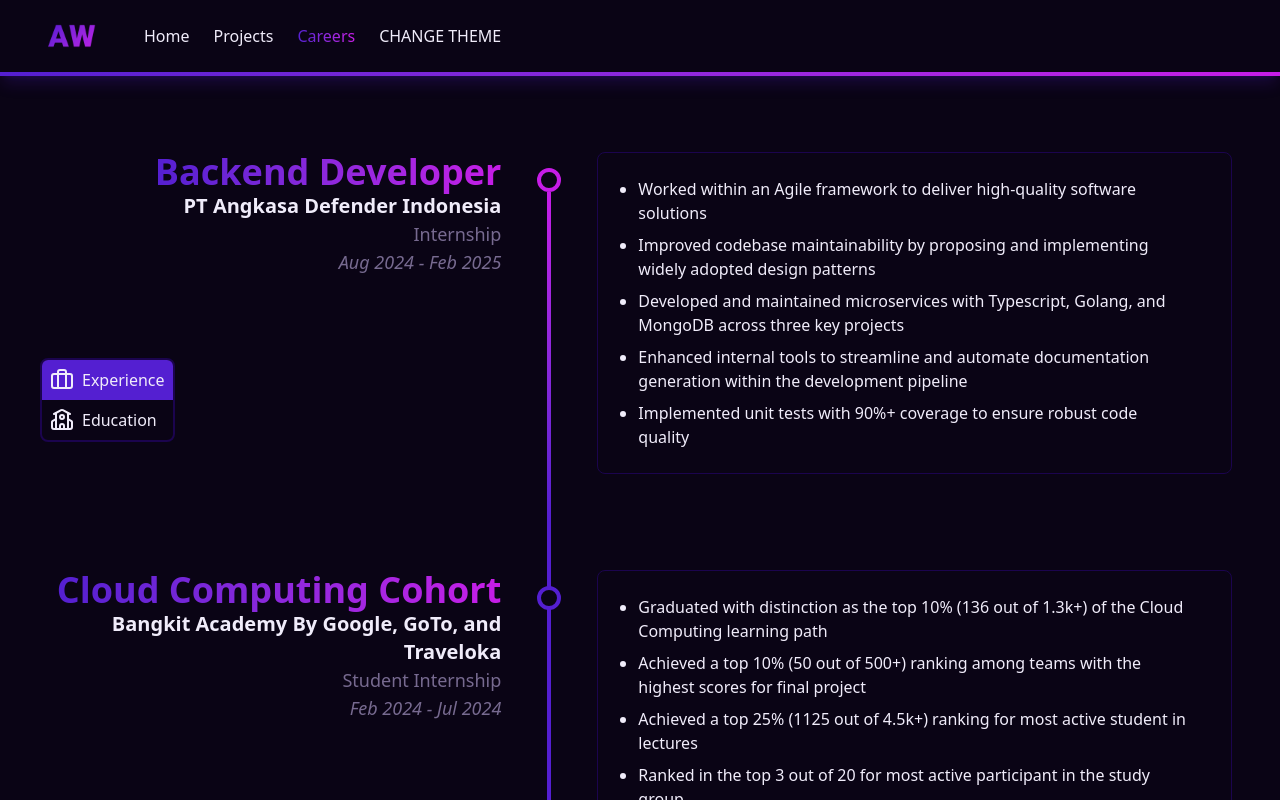
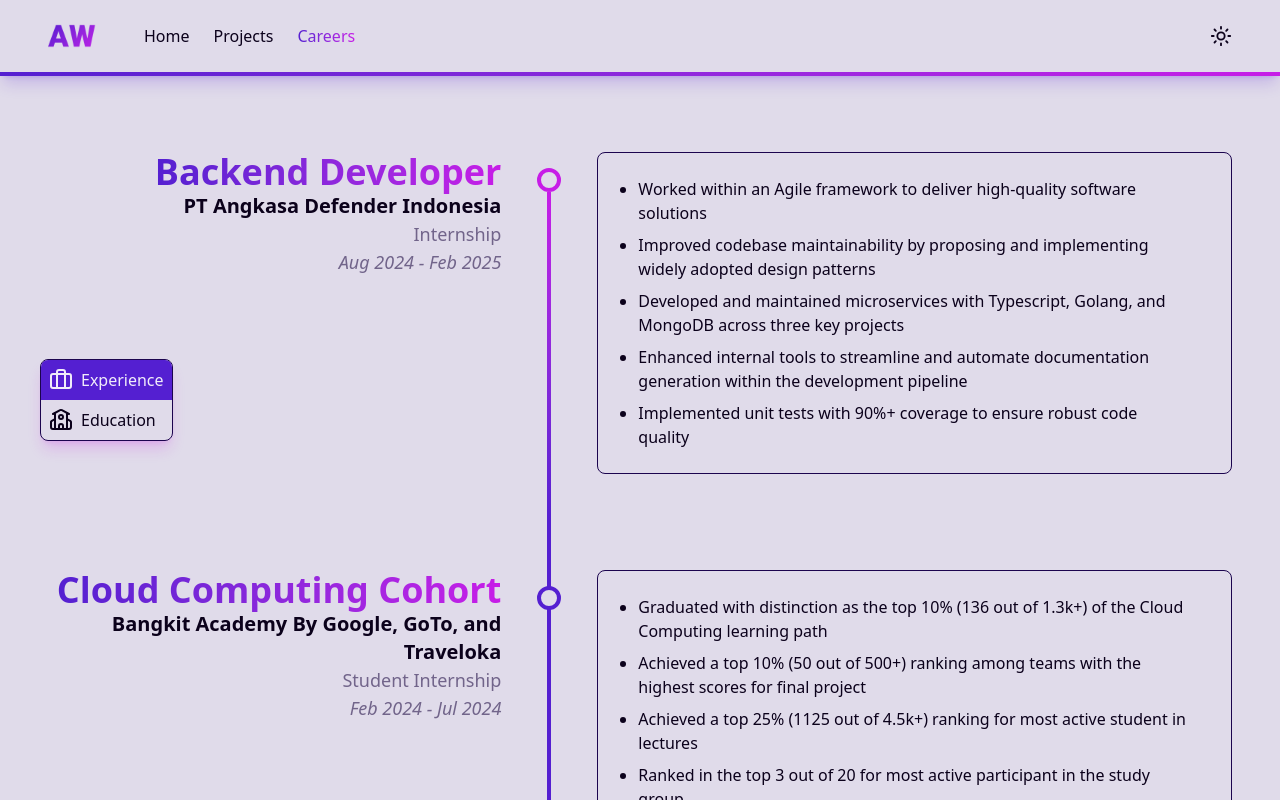
Before and after one commit to ArnNied/andrienw.com, a Next.js app: page /careers in a window 1280 px wide. Shown: the top 800 px of the page. Built offline with nearby package versions, Linux system fonts and the light colour scheme.

Commit message:
feat: add theme switcher to navbar

```diff
--- a/src/components/careers/Career.tsx
+++ b/src/components/careers/Career.tsx
@@ -122,7 +122,7 @@
           <button
             type='button'
             onClick={() => setCareerModalData(career)}
-            className='px-10 py-6 cursor-pointer hover:bg-theme text-left border border-secondary hover:ring-4 hover:ring-secondary rounded-lg transition-all hover:scale-102 bg-themer'
+            className='px-10 py-6 cursor-pointer bg-themer text-left border border-secondary rounded-lg transition-all hover:scale-102 hover:shadow-2xl shadow-accent/20'
           >
             <ul className='list-disc space-y-2'>
               {career.responsibilities?.map((responsibility, index) => (
--- a/src/components/careers/CategorySwitch.tsx
+++ b/src/components/careers/CategorySwitch.tsx
@@ -22,19 +22,21 @@
   return (
     <motion.button
       type='button'
-      className='relative w-full p-2 flex flex-row items-center cursor-pointer'
+      className='group relative w-full p-2 flex flex-row items-center cursor-pointer'
       onClick={() => onClick(activeSection)}
     >
       <Icon
         className={clsx(
           'transition-colors',
           buttonIsActive && 'text-text-lighter',
+          !buttonIsActive && 'group-hover:text-primary',
         )}
       />
       <span
         className={clsx(
           'ml-2 hidden md:block transition-colors',
           buttonIsActive && 'text-text-lighter',
+          !buttonIsActive && 'group-hover:text-primary',
         )}
       >
         {text}
@@ -58,7 +60,7 @@
   setActiveSection: (section: ECareerSections) => void;
 }): JSX.Element {
   return (
-    <nav className='grow-0 fixed h-fit inset-y-0 left-2 lg:left-10 my-auto flex flex-col justify-center items-start bg-themer rounded-lg border-2 border-secondary overflow-hidden'>
+    <nav className='grow-0 fixed h-fit inset-y-0 left-2 lg:left-10 my-auto flex flex-col justify-center items-start bg-themer rounded-lg border-1 border-secondary overflow-hidden shadow-lg shadow-accent/20'>
       <SwitchButton
         text='Experience'
         Icon={Briefcase}
--- a/src/components/shared/Modal.tsx
+++ b/src/components/shared/Modal.tsx
@@ -122,7 +122,7 @@
       />
       <div className='fixed inset-0 w-screen overflow-y-auto py-4'>
         <div className='container flex min-h-full items-center justify-center'>
-          <DialogPanel className='relative px-6 md:px-12 py-4 md:py-8 bg-theme border border-secondary rounded-lg'>
+          <DialogPanel className='relative px-6 md:px-12 py-4 md:py-8 bg-themer border border-secondary rounded-lg'>
             <button
               type='button'
               onClick={modalCloseCallback}
--- a/src/components/shared/Navbar.tsx
+++ b/src/components/shared/Navbar.tsx
@@ -6,6 +6,7 @@
 import Link from 'next/link';
 import { usePathname } from 'next/navigation';
 import { JSX, useState } from 'react';
+import NavbarTheme from './NavbarTheme';
 
 type TNavbarRoute = {
   name: string;
@@ -23,7 +24,7 @@
   return (
     <Link
       href={route.path}
-      className='block sm:inline-block py-2.5 sm:py-0 hover:text-primary focus:text-primary'
+      className='block w-full sm:w-auto sm:inline-block py-2 sm:py-0 hover:text-primary focus:text-primary'
       target={route.newTab ? '_blank' : '_self'}
       rel={route.newTab ? 'noopener noreferrer' : undefined}
     >
@@ -71,20 +72,15 @@
     setIsOpen(!isOpen);
 
     if (isOpen) {
-      document.getElementById('nav-link')?.classList.replace('h-34', 'h-0');
+      document.getElementById('nav-link')?.classList.replace('h-44', 'h-0');
     } else {
-      document.getElementById('nav-link')?.classList.replace('h-0', 'h-34');
+      document.getElementById('nav-link')?.classList.replace('h-0', 'h-44');
     }
-  }
-
-  function changeTheme() {
-    const html = document.documentElement;
-    html.classList.toggle('dark', !html.classList.contains('dark'));
   }
 
   return (
     <header className='inset-x-0 fixed top-0 bg-themer shadow-lg shadow-primary/20 backdrop-blur-lg z-20'>
-      <div className='w-full py-2 sm:py-0 flex flex-wrap justify-start items-center container'>
+      <div className='w-full py-3 flex flex-wrap justify-start items-center container'>
         <div className='w-full sm:w-auto mr-0 sm:mr-12 flex justify-between items-center'>
           <Link href='/' className='flex items-center'>
             <Image
@@ -102,7 +98,7 @@
           <button
             type='button'
             onClick={toggleMenu}
-            className='w-11 h-9 p-1.5 block flex items-center justify-center sm:hidden border border-text-light rounded'
+            className='w-11 h-9 p-1.5 block flex items-center justify-center sm:hidden rounded cursor-pointer hover:text-primary transition-colors'
           >
             {isOpen ? (
               <X className='w-full h-full' />
@@ -113,7 +109,7 @@
         </div>
         <nav
           id='nav-link'
-          className='w-full sm:w-auto h-0 sm:h-auto block flex-col sm:flex-row items-start sm:items-center sm:space-x-6 sm:py-6 transition-[height] duration-300 overflow-hidden'
+          className='w-full sm:flex-1 h-0 sm:h-auto block flex flex-col sm:flex-row items-start sm:items-center sm:space-x-6 transition-[height] duration-300 overflow-hidden'
         >
           {routes.map((route) => (
             <NavbarLink
@@ -122,13 +118,7 @@
               pathname={pathname || ''}
             />
           ))}
-          <button
-            type='button'
-            onClick={changeTheme}
-            className='cursor-pointer'
-          >
-            CHANGE THEME
-          </button>
+          <NavbarTheme />
         </nav>
       </div>
       {/* Gradient line */}
--- /dev/null
+++ b/src/components/shared/NavbarTheme.tsx
@@ -0,0 +1,149 @@
+import {
+  ETheme,
+  getCurrentTheme,
+  setCurrentTheme,
+} from '@/utils/getCurrentTheme';
+import clsx from 'clsx';
+import { LucideIcon, Moon, Sun } from 'lucide-react';
+import { AnimatePresence, motion } from 'motion/react';
+import { JSX, useCallback, useEffect, useState } from 'react';
+
+const baseCnIcon = 'p-0 w-5.5 h-5.5 hover:text-primary transition-colors';
+
+function NavbarThemeToggle({
+  theme,
+  toggleTheme,
+}: {
+  theme: ETheme;
+  toggleTheme: () => void;
+}): JSX.Element {
+  return (
+    <button
+      className='hidden sm:block cursor-pointer'
+      onClick={toggleTheme}
+      aria-label='Toggle Theme'
+    >
+      <AnimatePresence mode='wait'>
+        {theme === ETheme.DARK ? (
+          <motion.span
+            key='icon-moon'
+            initial={{ opacity: 0 }}
+            animate={{ opacity: 1 }}
+            exit={{ opacity: 0 }}
+            transition={{ duration: 0.1 }}
+          >
+            <Moon className={baseCnIcon} />
+          </motion.span>
+        ) : (
+          <motion.span
+            key='icon-sun'
+            initial={{ opacity: 0 }}
+            animate={{ opacity: 1 }}
+            exit={{ opacity: 0 }}
+            transition={{ duration: 0.1 }}
+          >
+            <Sun className={baseCnIcon} />
+          </motion.span>
+        )}
+      </AnimatePresence>
+    </button>
+  );
+}
+
+function NavbarThemeSelectButton({
+  theme,
+  Icon,
+  currentTheme,
+  setTheme,
+}: {
+  theme: ETheme;
+  Icon: LucideIcon;
+  currentTheme: ETheme;
+  setTheme: (theme: ETheme) => void;
+}): JSX.Element {
+  const buttonIsActive = currentTheme === theme;
+
+  return (
+    <motion.button
+      className='group relative w-1/2 py-1.5 flex justify-center items-center transition-colors cursor-pointer'
+      onClick={() => setTheme(theme)}
+    >
+      <Icon
+        className={clsx(
+          baseCnIcon,
+          buttonIsActive && '!text-text-lighter',
+          !buttonIsActive && 'group-hover:text-primary',
+        )}
+      />
+      {buttonIsActive && (
+        <motion.span
+          layoutId='navbar-theme-select-background'
+          transition={{ duration: 0.3, type: 'spring' }}
+          className='absolute top-0 left-0 w-full h-full bg-primary -z-10'
+        ></motion.span>
+      )}
+    </motion.button>
+  );
+}
+
+function NavbarThemeSelect({
+  theme,
+  setTheme,
+}: {
+  theme: ETheme;
+  setTheme: (theme: ETheme) => void;
+}): JSX.Element {
+  return (
+    <div className='mt-2 sm:mt-0 sm:hidden flex border border-secondary rounded-lg overflow-hidden'>
+      <NavbarThemeSelectButton
+        theme={ETheme.DARK}
+        Icon={Moon}
+        currentTheme={theme}
+        setTheme={setTheme}
+      />
+      <NavbarThemeSelectButton
+        theme={ETheme.LIGHT}
+        Icon={Sun}
+        currentTheme={theme}
+        setTheme={setTheme}
+      />
+    </div>
+  );
+}
+
+export default function NavbarTheme(): JSX.Element {
+  const [theme, setTheme] = useState<ETheme>(getCurrentTheme());
+  const [mounted, setMounted] = useState(false);
+
+  const _setTheme = useCallback((newTheme: ETheme) => {
+    setTheme(newTheme);
+    setCurrentTheme(newTheme);
+  }, []);
+
+  useEffect(() => {
+    const savedTheme = getCurrentTheme();
+    setTheme(savedTheme);
+    setCurrentTheme(savedTheme);
+    setMounted(true);
+  }, []);
+
+  const toggleTheme = useCallback(() => {
+    const newTheme = theme === ETheme.DARK ? ETheme.LIGHT : ETheme.DARK;
+
+    setTheme(newTheme);
+    setCurrentTheme(newTheme);
+  }, [theme]);
+
+  if (!mounted) return <div className='w-full sm:w-auto ml-0 sm:ml-auto' />;
+
+  return (
+    <div className='w-full sm:w-auto ml-0 sm:ml-auto'>
+      {mounted && (
+        <>
+          <NavbarThemeToggle theme={theme} toggleTheme={toggleTheme} />
+          <NavbarThemeSelect theme={theme} setTheme={_setTheme} />
+        </>
+      )}
+    </div>
+  );
+}
--- /dev/null
+++ b/src/utils/getCurrentTheme.ts
@@ -0,0 +1,48 @@
+export enum ETheme {
+  LIGHT = 'light',
+  DARK = 'dark',
+  SYSTEM = 'system',
+}
+
+export const LOCAL_STORAGE_THEME_KEY = 'theme';
+
+export function getCurrentTheme(): ETheme {
+  if (typeof window === 'undefined') return ETheme.DARK;
+
+  const theme = localStorage.getItem(LOCAL_STORAGE_THEME_KEY) as ETheme;
+
+  if (theme === ETheme.LIGHT || theme === ETheme.DARK) {
+    return theme;
+  }
+
+  if (
+    window.matchMedia &&
+    window.matchMedia('(prefers-color-scheme: dark)').matches
+  ) {
+    return ETheme.DARK;
+  } else {
+    return ETheme.LIGHT;
+  }
+}
+
+export function setCurrentTheme(theme: ETheme): void {
+  if (typeof window === 'undefined') return;
+
+  localStorage.setItem(LOCAL_STORAGE_THEME_KEY, theme);
+  const html = document.documentElement;
+
+  if (theme === ETheme.DARK) {
+    html.classList.add('dark');
+  } else if (theme === ETheme.LIGHT) {
+    html.classList.remove('dark');
+  } else {
+    if (
+      window.matchMedia &&
+      window.matchMedia('(prefers-color-scheme: dark)').matches
+    ) {
+      html.classList.add('dark');
+    } else {
+      html.classList.remove('dark');
+    }
+  }
+}
```
